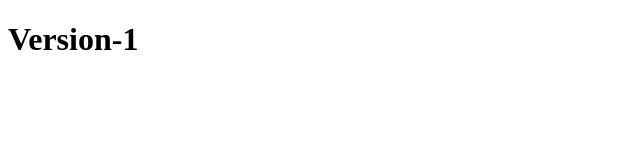
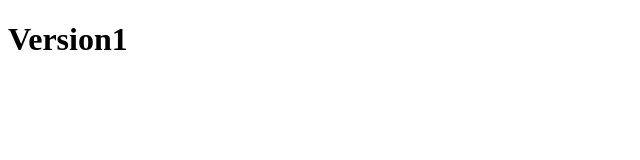
Before and after one commit to ghostpandab00/test, a plain HTML site: page index.html in a window 1280 px wide. Shown: the full height of the page, 0-640 px from the left. Drawn offline with Linux system fonts and the light colour scheme.

Commit message:
Update index.html

```diff
--- a/index.html
+++ b/index.html
@@ -6,6 +6,6 @@
     <title>Flask Docker</title>
 </head>
 <body>
-    <h1> Version-1</h1>
+    <h1> Version1</h1>
 </body>
 </html>
```
